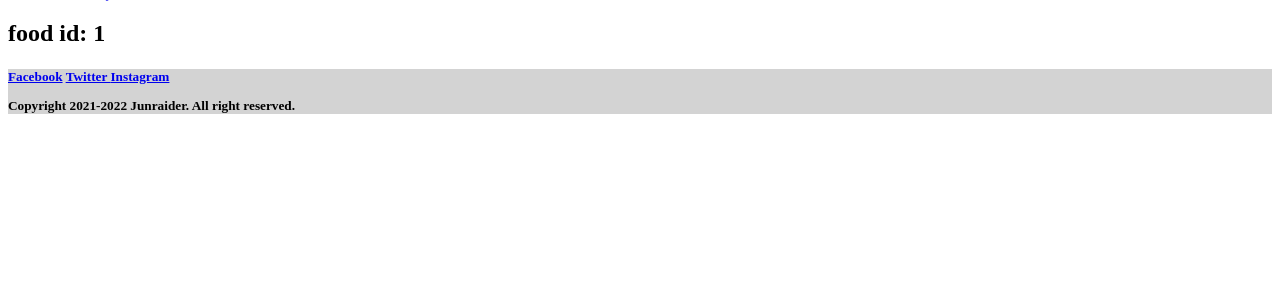
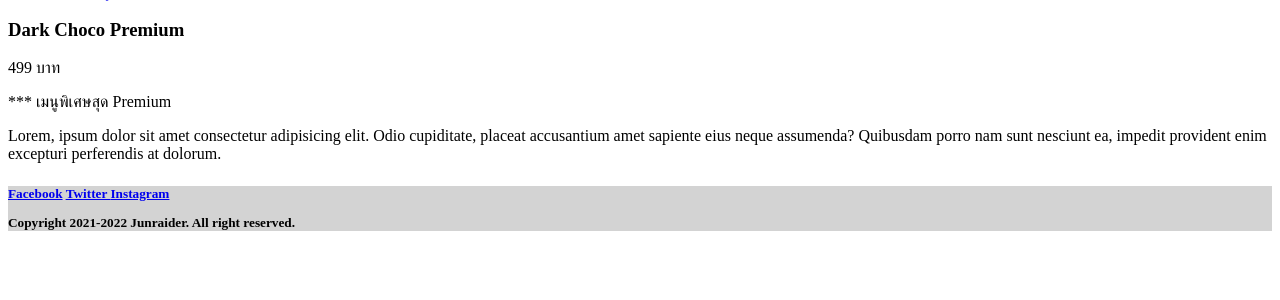
Before and after one commit to sing3demons/python-django-junraider-2020-09-15, a Django app: page /foods/1 in a window 1280 px wide. Shown: the part 26-326 px from the top of the page. Run offline with Django 4.2, Linux system fonts and the light colour scheme.

Commit message:
feat: templates x tags

```diff
--- a/app_foods/templates/app_foods/food.html
+++ b/app_foods/templates/app_foods/food.html
@@ -1,9 +1,19 @@
+{% extends 'app_general/components/base.html' %}
+{% block site_title %}{{food.title}} | {% endblock %}
+{% block content %}
 
-{% extends 'app_general/components/base.html' %}
-{% block site_title %}food = {{food_id}}  {% endblock %}
-{% block content %}
+{% if food is not None %}
 <div>
-    <h2>food id: {{food_id}}</h2>
-
+    <h3>{{food.title}}</h3>
+    <p>{{food.price}} บาท</p>
+    {% if food.is_premium %}
+    <p>*** เมนูพิเศษสุด Premium</p>
+    {% endif %}
+    <p>Lorem, ipsum dolor sit amet consectetur adipisicing elit. Odio cupiditate, placeat accusantium amet sapiente eius
+        neque assumenda? Quibusdam porro nam sunt nesciunt ea, impedit provident enim excepturi perferendis at dolorum.
+    </p>
 </div>
+{% else %}
+<p>ไม่มีข้อมูล</p>
+{% endif %}
 {% endblock %}
--- a/app_foods/views.py
+++ b/app_foods/views.py
@@ -2,11 +2,23 @@ from django.shortcuts import render
 from django.http.response import HttpResponse
 
 # Create your views here.
+all_foods = [
+    {'id': 1, 'title': 'Dark Choco Premium', 'price': 499, 'is_premium': True},
+    {'id': 2, 'title': 'Red Spicy', 'price': 499, 'is_premium': True},
+    {'id': 3, 'title': 'Blue Glacier', 'price': 349, 'is_premium': False},
+]
 
 
 def foods(request):
-    return render(request, 'app_foods/foods.html')
+    data = {'foods': all_foods}
+    return render(request, 'app_foods/foods.html', context=data)
 
 
 def food(request, food_id):
-    return render(request, 'app_foods/food.html', context={'food_id': food_id})
+    one_food = None
+    try:
+        one_food = [f for f in all_foods if f['id'] == food_id][0]
+    except IndexError:
+        print('not found')
+    context = {'food': one_food}
+    return render(request, 'app_foods/food.html', context)
```
Also changed, not shown: app_foods/templates/app_foods/foods.html (+13 -1 lines).
